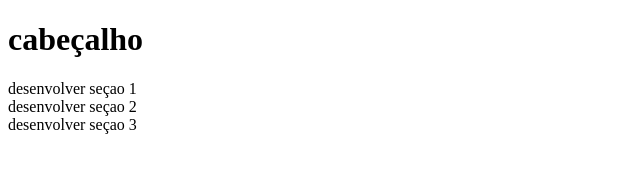
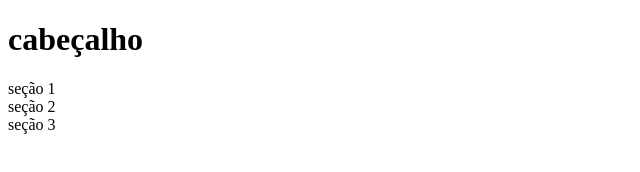
Before and after one commit to alexandrasmello/meus_projetos, a plain HTML site: page index.html in a window 1280 px wide. Shown: the whole page, without its empty margins (0-640 px from the left). Drawn offline with Linux system fonts and the light colour scheme.

Commit message:
Update index.html

```diff
--- a/index.html
+++ b/index.html
@@ -15,23 +15,23 @@
     </head>
     <main>
         <section>
-            <div> desenvolver seçao 1</div>
+            seção 1
+
+        </section>
+
+
+        <section>
+            seção 2
         </section>
 
         <section>
-            <div>desenvolver seçao 2</div>
-        </section>
-
-        <section>
-            <div>
-                desenvolver seçao 3
-                <form action=""></form>
-            </div>
+            seção 3
         </section>
     </main>
     <footer>
 
     </footer>
+
 </body>
 
 </html>
```
